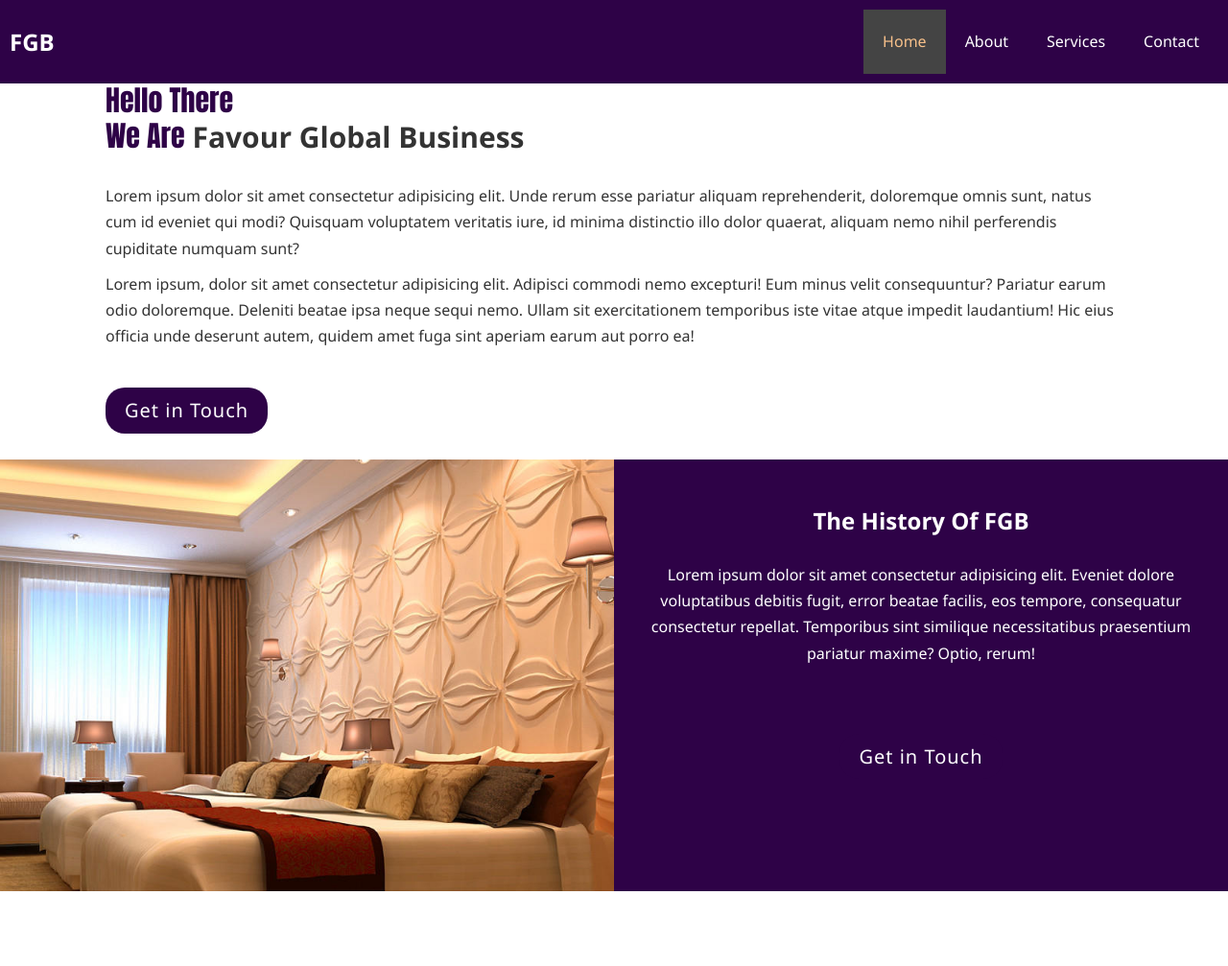
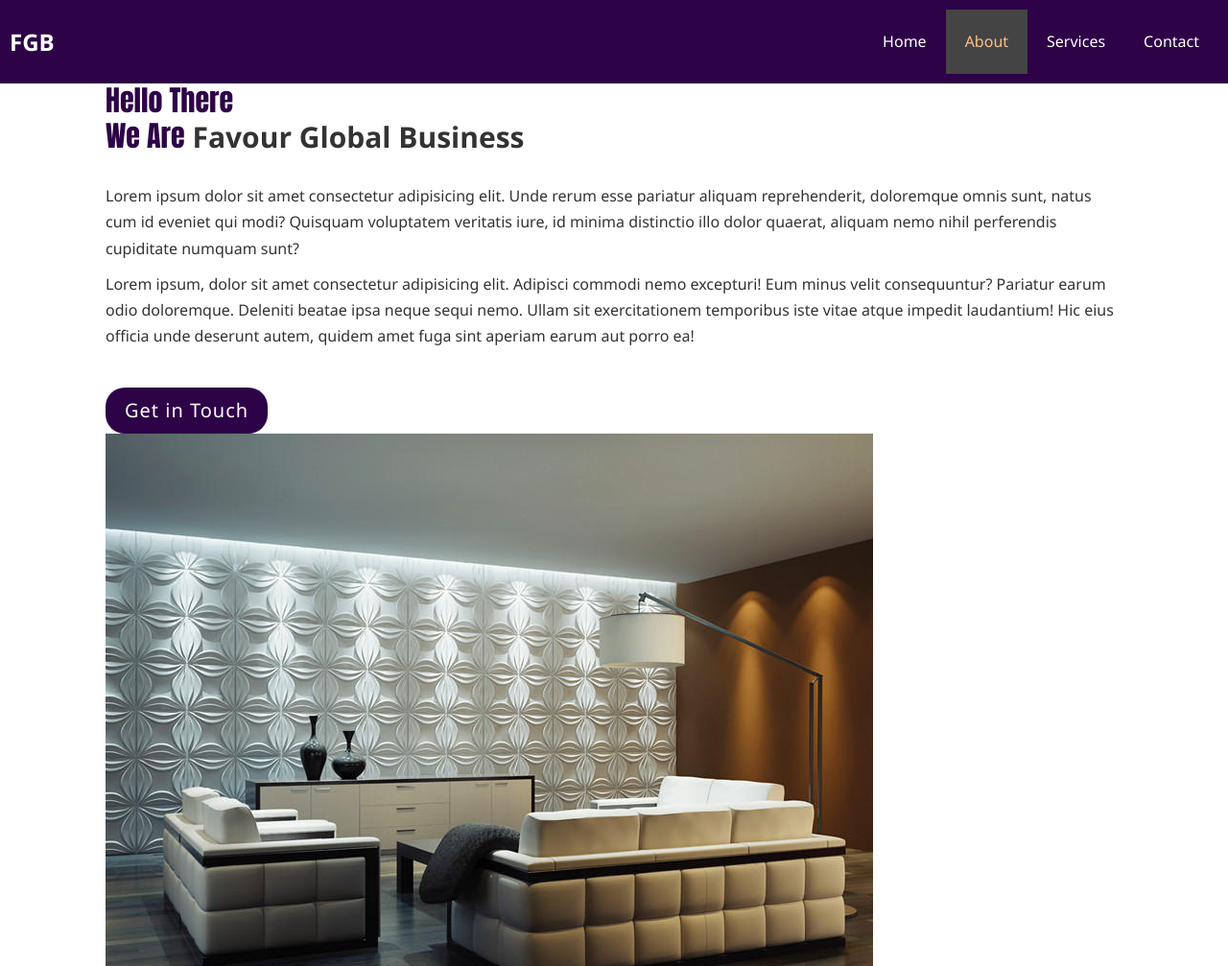
Before and after one commit to paulfarombi/FGB, a plain HTML site: page FGB/about.html in a window 1280 px wide. Shown: the top 1007 px of the page at 96% size. Drawn offline with Linux system fonts and the light colour scheme.

Commit message:
commit 3

```diff
--- a/FGB/about.html
+++ b/FGB/about.html
@@ -24,8 +24,8 @@
             <nav id="navbar">
                 <h1 class="logo"><a href="./index.html">FGB</a></h1>
                 <ul>
-                    <li><a class="current" href="./index.html">Home</a></li>
-                    <li><a href="./about.html">About</a></li>
+                    <li><a href="./index.html">Home</a></li>
+                    <li><a class="current" href="./about.html">About</a></li>
                     <li><a href="./services.html">Services</a></li>
                     <li><a href="./contact.html">Contact</a></li>
                 </ul>
```
Also changed, not shown: FGB/contact.html (+2 -2 lines), FGB/services.html (+2 -2 lines), FGB/images/img.jpg (renamed from FGB/images/eU68MkKaRsu4i6qBcGs1mA.jpg), 1 other file.
